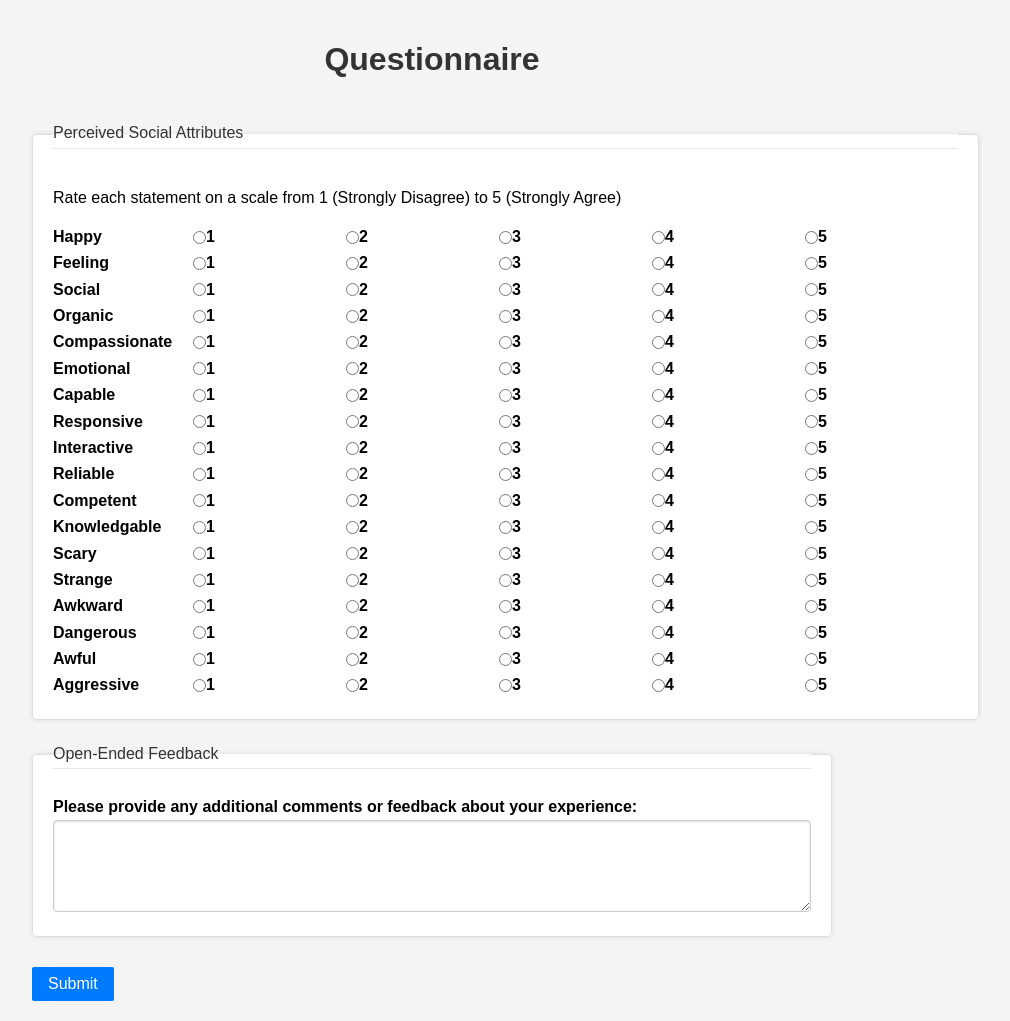
After one commit to thx4nothing/ChatManip, a FastAPI app: template templates/questionnaire_before.html in a window 1280 px wide. The commit adds this page. Shown: the whole page, without its empty margins (208-1218 px from the left). Run offline with FastAPI, Linux system fonts and the light colour scheme; the template is opened without the code that fills it, so the values that code supplies are empty; some libraries are stand-ins or nearby versions.

Commit message:
fixed bug questionnaire crashing. reworked questionnaire. fixed no history crash.

```diff
--- a/api_server/chat.py
+++ b/api_server/chat.py
@@ -287,8 +287,9 @@ def get_chat_history(db_session: Session, current_session: ChatSession, persona:
     if not user:
         statement = select(History).where(History.history_id == current_session.history_id)
         history_obj = db_session.exec(statement).first()
-        history = history_obj.history[language]
-        messages = history
+        if history_obj:
+            history = history_obj.history[language]
+            messages = history
 
     if persona:
         messages.append({"role": "system",
--- a/static/chat.js
+++ b/static/chat.js
@@ -84,7 +84,7 @@ function initializeChat() {
 
             if (response.ok) {
                 console.log("API call successful");
-                window.location.href = `/questionnaire/${session_id}`;
+                window.location.href = `/questionnaire/${session_id}/before`;
             } else {
                 console.error("API call failed");
             }
--- a/static/questionnaire.css
+++ b/static/questionnaire.css
@@ -78,3 +78,16 @@ button {
     font-size: 12px;
     margin-left: 10px;
 }
+
+
+.rating {
+    display: flex;
+    align-items: center;
+    justify-content: space-between;
+}
+
+.rating label {
+    width: 120px; /* Adjust the width as needed */
+    text-align: left;
+    margin-right: 20px; /* Adjust the margin as needed */
+}
--- /dev/null
+++ b/templates/questionnaire_before.html
@@ -0,0 +1,324 @@
+<!DOCTYPE html>
+<html lang="en">
+<head>
+    <meta charset="UTF-8">
+    <meta name="viewport" content="width=device-width, initial-scale=1.0">
+    <title>Questionnaire</title>
+    <link rel="stylesheet" href="https://cdn.jsdelivr.net/npm/purecss@3.0.0/build/pure-min.css"
+          integrity="sha384-X38yfunGUhNzHpBaEBsWLO+A0HDYOQi8ufWDkZ0k9e0eXz/tH3II7uKZ9msv++Ls"
+          crossorigin="anonymous">
+    <link rel="stylesheet"
+          href="https://cdn.jsdelivr.net/npm/purecss@3.0.0/build/grids-responsive-min.css"/>
+    <link rel="stylesheet" href="{{ url_for('static', path='questionnaire.css') }}">
+</head>
+<body>
+<div class="container pure-g">
+    <div class="pure-u-1">
+        <h1 class="header">Questionnaire</h1>
+    </div>
+    <form class="pure-form pure-form-stacked pure-u-1" id="rosas-form">
+
+        <fieldset>
+            <legend>Perceived Social Attributes</legend>
+            <p>Rate each statement on a scale from 1 (Strongly Disagree) to 5 (Strongly Agree)</p>
+            <div class="rating">
+                <label for="happy">Happy</label>
+                <input type="radio" id="happy-1" name="happy" value="1" required>
+                <label for="happy-1">1</label>
+                <input type="radio" id="happy-2" name="happy" value="2" required>
+                <label for="happy-2">2</label>
+                <input type="radio" id="happy-3" name="happy" value="3" required>
+                <label for="happy-3">3</label>
+                <input type="radio" id="happy-4" name="happy" value="4" required>
+                <label for="happy-4">4</label>
+                <input type="radio" id="happy-5" name="happy" value="5" required>
+                <label for="happy-5">5</label>
+            </div>
+            <div class="rating">
+                <label for="feeling">Feeling</label>
+                <input type="radio" id="feeling-1" name="feeling" value="1" required>
+                <label for="feeling-1">1</label>
+                <input type="radio" id="feeling-2" name="feeling" value="2" required>
+                <label for="feeling-2">2</label>
+                <input type="radio" id="feeling-3" name="feeling" value="3" required>
+                <label for="feeling-3">3</label>
+                <input type="radio" id="feeling-4" name="feeling" value="4" required>
+                <label for="feeling-4">4</label>
+                <input type="radio" id="feeling-5" name="feeling" value="5" required>
+                <label for="feeling-5">5</label>
+            </div>
+            <div class="rating">
+                <label for="social">Social</label>
+                <input type="radio" id="social-1" name="social" value="1" required>
+                <label for="social-1">1</label>
+                <input type="radio" id="social-2" name="social" value="2" required>
+                <label for="social-2">2</label>
+                <input type="radio" id="social-3" name="social" value="3" required>
+                <label for="social-3">3</label>
+                <input type="radio" id="social-4" name="social" value="4" required>
+                <label for="social-4">4</label>
+                <input type="radio" id="social-5" name="social" value="5" required>
+                <label for="social-5">5</label>
+            </div>
+            <div class="rating">
+                <label for="organic">Organic</label>
+                <input type="radio" id="organic-1" name="organic" value="1" required>
+                <label for="organic-1">1</label>
+                <input type="radio" id="organic-2" name="organic" value="2" required>
+                <label for="organic-2">2</label>
+                <input type="radio" id="organic-3" name="organic" value="3" required>
+                <label for="organic-3">3</label>
+                <input type="radio" id="organic-4" name="organic" value="4" required>
+                <label for="organic-4">4</label>
+                <input type="radio" id="organic-5" name="organic" value="5" required>
+                <label for="organic-5">5</label>
+            </div>
+            <div class="rating">
+                <label for="compassionate">Compassionate</label>
+                <input type="radio" id="compassionate-1" name="compassionate" value="1" required>
+                <label for="compassionate-1">1</label>
+                <input type="radio" id="compassionate-2" name="compassionate" value="2" required>
+                <label for="compassionate-2">2</label>
+                <input type="radio" id="compassionate-3" name="compassionate" value="3" required>
+                <label for="compassionate-3">3</label>
+                <input type="radio" id="compassionate-4" name="compassionate" value="4" required>
+                <label for="compassionate-4">4</label>
+                <input type="radio" id="compassionate-5" name="compassionate" value="5" required>
+                <label for="compassionate-5">5</label>
+            </div>
+            <div class="rating">
+                <label for="emotional">Emotional</label>
+                <input type="radio" id="emotional-1" name="emotional" value="1" required>
+                <label for="emotional-1">1</label>
+                <input type="radio" id="emotional-2" name="emotional" value="2" required>
+                <label for="emotional-2">2</label>
+                <input type="radio" id="emotional-3" name="emotional" value="3" required>
+                <label for="emotional-3">3</label>
+                <input type="radio" id="emotional-4" name="emotional" value="4" required>
+                <label for="emotional-4">4</label>
+                <input type="radio" id="emotional-5" name="emotional" value="5" required>
+                <label for="emotional-5">5</label>
+            </div>
+            <div class="rating">
+                <label for="capable">Capable</label>
+                <input type="radio" id="capable-1" name="capable" value="1" required>
+                <label for="capable-1">1</label>
+                <input type="radio" id="capable-2" name="capable" value="2" required>
+                <label for="capable-2">2</label>
+                <input type="radio" id="capable-3" name="capable" value="3" required>
+                <label for="capable-3">3</label>
+                <input type="radio" id="capable-4" name="capable" value="4" required>
+                <label for="capable-4">4</label>
+                <input type="radio" id="capable-5" name="capable" value="5" required>
+                <label for="capable-5">5</label>
+            </div>
+            <div class="rating">
+                <label for="responsive">Responsive</label>
+                <input type="radio" id="responsive-1" name="responsive" value="1" required>
+                <label for="responsive-1">1</label>
+                <input type="radio" id="responsive-2" name="responsive" value="2" required>
+                <label for="responsive-2">2</label>
+                <input type="radio" id="responsive-3" name="responsive" value="3" required>
+                <label for="responsive-3">3</label>
+                <input type="radio" id="responsive-4" name="responsive" value="4" required>
+                <label for="responsive-4">4</label>
+                <input type="radio" id="responsive-5" name="responsive" value="5" required>
+                <label for="responsive-5">5</label>
+            </div>
+            <div class="rating">
+                <label for="interactive">Interactive</label>
+                <input type="radio" id="interactive-1" name="interactive" value="1" required>
+                <label for="interactive-1">1</label>
+                <input type="radio" id="interactive-2" name="interactive" value="2" required>
+                <label for="interactive-2">2</label>
+                <input type="radio" id="interactive-3" name="interactive" value="3" required>
+                <label for="interactive-3">3</label>
+                <input type="radio" id="interactive-4" name="interactive" value="4" required>
+                <label for="interactive-4">4</label>
+                <input type="radio" id="interactive-5" name="interactive" value="5" required>
+                <label for="interactive-5">5</label>
+            </div>
+            <div class="rating">
+                <label for="reliable">Reliable</label>
+                <input type="radio" id="reliable-1" name="reliable" value="1" required>
+                <label for="reliable-1">1</label>
+                <input type="radio" id="reliable-2" name="reliable" value="2" required>
+                <label for="reliable-2">2</label>
+                <input type="radio" id="reliable-3" name="reliable" value="3" required>
+                <label for="reliable-3">3</label>
+                <input type="radio" id="reliable-4" name="reliable" value="4" required>
+                <label for="reliable-4">4</label>
+                <input type="radio" id="reliable-5" name="reliable" value="5" required>
+                <label for="reliable-5">5</label>
+            </div>
+            <div class="rating">
+                <label for="competent">Competent</label>
+                <input type="radio" id="competent-1" name="competent" value="1" required>
+                <label for="competent-1">1</label>
+                <input type="radio" id="competent-2" name="competent" value="2" required>
+                <label for="competent-2">2</label>
+                <input type="radio" id="competent-3" name="competent" value="3" required>
+                <label for="competent-3">3</label>
+                <input type="radio" id="competent-4" name="competent" value="4" required>
+                <label for="competent-4">4</label>
+                <input type="radio" id="competent-5" name="competent" value="5" required>
+                <label for="competent-5">5</label>
+            </div>
+            <div class="rating">
+                <label for="knowledgable">Knowledgable</label>
+                <input type="radio" id="knowledgable-1" name="knowledgable" value="1" required>
+                <label for="knowledgable-1">1</label>
+                <input type="radio" id="knowledgable-2" name="knowledgable" value="2" required>
+                <label for="knowledgable-2">2</label>
+                <input type="radio" id="knowledgable-3" name="knowledgable" value="3" required>
+                <label for="knowledgable-3">3</label>
+                <input type="radio" id="knowledgable-4" name="knowledgable" value="4" required>
+                <label for="knowledgable-4">4</label>
+                <input type="radio" id="knowledgable-5" name="knowledgable" value="5" required>
+                <label for="knowledgable-5">5</label>
+            </div>
+            <div class="rating">
+                <label for="scary">Scary</label>
+                <input type="radio" id="scary-1" name="scary" value="1" required>
+                <label for="scary-1">1</label>
+                <input type="radio" id="scary-2" name="scary" value="2" required>
+                <label for="scary-2">2</label>
+                <input type="radio" id="scary-3" name="scary" value="3" required>
+                <label for="scary-3">3</label>
+                <input type="radio" id="scary-4" name="scary" value="4" required>
+                <label for="scary-4">4</label>
+                <input type="radio" id="scary-5" name="scary" value="5" required>
+                <label for="scary-5">5</label>
+            </div>
+            <div class="rating">
+                <label for="strange">Strange</label>
+                <input type="radio" id="strange-1" name="strange" value="1" required>
+                <label for="strange-1">1</label>
+                <input type="radio" id="strange-2" name="strange" value="2" required>
+                <label for="strange-2">2</label>
+                <input type="radio" id="strange-3" name="strange" value="3" required>
+                <label for="strange-3">3</label>
+                <input type="radio" id="strange-4" name="strange" value="4" required>
+                <label for="strange-4">4</label>
+                <input type="radio" id="strange-5" name="strange" value="5" required>
+                <label for="strange-5">5</label>
+            </div>
+            <div class="rating">
+                <label for="awkward">Awkward</label>
+                <input type="radio" id="awkward-1" name="awkward" value="1" required>
+                <label for="awkward-1">1</label>
+                <input type="radio" id="awkward-2" name="awkward" value="2" required>
+                <label for="awkward-2">2</label>
+                <input type="radio" id="awkward-3" name="awkward" value="3" required>
+                <label for="awkward-3">3</label>
+                <input type="radio" id="awkward-4" name="awkward" value="4" required>
+                <label for="awkward-4">4</label>
+                <input type="radio" id="awkward-5" name="awkward" value="5" required>
+                <label for="awkward-5">5</label>
+            </div>
+            <div class="rating">
+                <label for="dangerous">Dangerous</label>
+                <input type="radio" id="dangerous-1" name="dangerous" value="1" required>
+                <label for="dangerous-1">1</label>
+                <input type="radio" id="dangerous-2" name="dangerous" value="2" required>
+                <label for="dangerous-2">2</label>
+                <input type="radio" id="dangerous-3" name="dangerous" value="3" required>
+                <label for="dangerous-3">3</label>
+                <input type="radio" id="dangerous-4" name="dangerous" value="4" required>
+                <label for="dangerous-4">4</label>
+                <input type="radio" id="dangerous-5" name="dangerous" value="5" required>
+                <label for="dangerous-5">5</label>
+            </div>
+            <div class="rating">
+                <label for="awful">Awful</label>
+                <input type="radio" id="awful-1" name="awful" value="1" required>
+                <label for="awful-1">1</label>
+                <input type="radio" id="awful-2" name="awful" value="2" required>
+                <label for="awful-2">2</label>
+                <input type="radio" id="awful-3" name="awful" value="3" required>
+                <label for="awful-3">3</label>
+                <input type="radio" id="awful-4" name="awful" value="4" required>
+                <label for="awful-4">4</label>
+                <input type="radio" id="awful-5" name="awful" value="5" required>
+                <label for="awful-5">5</label>
+            </div>
+            <div class="rating">
+                <label for="aggressive">Aggressive</label>
+                <input type="radio" id="aggressive-1" name="aggressive" value="1" required>
+                <label for="aggressive-1">1</label>
+                <input type="radio" id="aggressive-2" name="aggressive" value="2" required>
+                <label for="aggressive-2">2</label>
+                <input type="radio" id="aggressive-3" name="aggressive" value="3" required>
+                <label for="aggressive-3">3</label>
+                <input type="radio" id="aggressive-4" name="aggressive" value="4" required>
+                <label for="aggressive-4">4</label>
+                <input type="radio" id="aggressive-5" name="aggressive" value="5" required>
+                <label for="aggressive-5">5</label>
+            </div>
+        </fieldset>
+
+        {% if show_discussion_section %}
+        <fieldset>
+            <legend>Discussion Attributes</legend>
+            <p>Rate each statement on a scale from 1 (Not at all) to 5 (Completely)</p>
+
+            <div class="range-container">
+                <div class="rating">
+                    <label for="accuracy-before">How accurately do you think the ChatBot
+                        understood you?</label>
+                    <input type="radio" id="accuracy-before-1" name="accuracy-before" value="1"
+                           required>
+                    <label for="accuracy-before-1">1</label>
+                    <input type="radio" id="accuracy-before-2" name="accuracy-before" value="2"
+                           required>
+                    <label for="accuracy-before-2">2</label>
+                    <input type="radio" id="accuracy-before-3" name="accuracy-before" value="3"
+                           required>
+                    <label for="accuracy-before-3">3</label>
+                    <input type="radio" id="accuracy-before-4" name="accuracy-before" value="4"
+                           required>
+                    <label for="accuracy-before-4">4</label>
+                    <input type="radio" id="accuracy-before-5" name="accuracy-before" value="5"
+                           required>
+                    <label for="accuracy-before-5">5</label>
+                </div>
+            </div>
+
+            <div class="range-container">
+                <div class="rating">
+                    <label for="convince-before">To what extent were you able to convince the
+                        ChatBot?</label>
+                    <input type="radio" id="convince-before-1" name="convince-before" value="1"
+                           required>
+                    <label for="convince-before-1">1</label>
+                    <input type="radio" id="convince-before-2" name="convince-before" value="2"
+                           required>
+                    <label for="convince-before-2">2</label>
+                    <input type="radio" id="convince-before-3" name="convince-before" value="3"
+                           required>
+                    <label for="convince-before-3">3</label>
+                    <input type="radio" id="convince-before-4" name="convince-before" value="4"
+                           required>
+                    <label for="convince-before-4">4</label>
+                    <input type="radio" id="convince-before-5" name="convince-before" value="5"
+                           required>
+                    <label for="convince-before-5">5</label>
+                </div>
+            </div>
+        </fieldset>
+        {% else %}
+        <fieldset>
+            <legend>Open-Ended Feedback</legend>
+            <label for="feedback">Please provide any additional comments or feedback about your
+                experience:</label>
+            <textarea id="feedback" name="feedback" rows="4"></textarea>
+        </fieldset>
+        {% endif %}
+        <button type="submit" class="pure-button pure-button-primary">Submit</button>
+    </form>
+</div>
+
+<script type="module" src="{{ url_for('static', path='common.js') }}"></script>
+<script type="module" src="{{ url_for('static', path='questionnaire.js') }}"></script>
+</body>
+</html>
```
Also changed, not shown: api_server/questionnaire.py (+59 -8 lines), static/questionnaire.js (+15 -32 lines), templates/questionnaire.html (deleted, +0 -138 lines), templates/questionnaire_after.html (added, +88 -0 lines).
